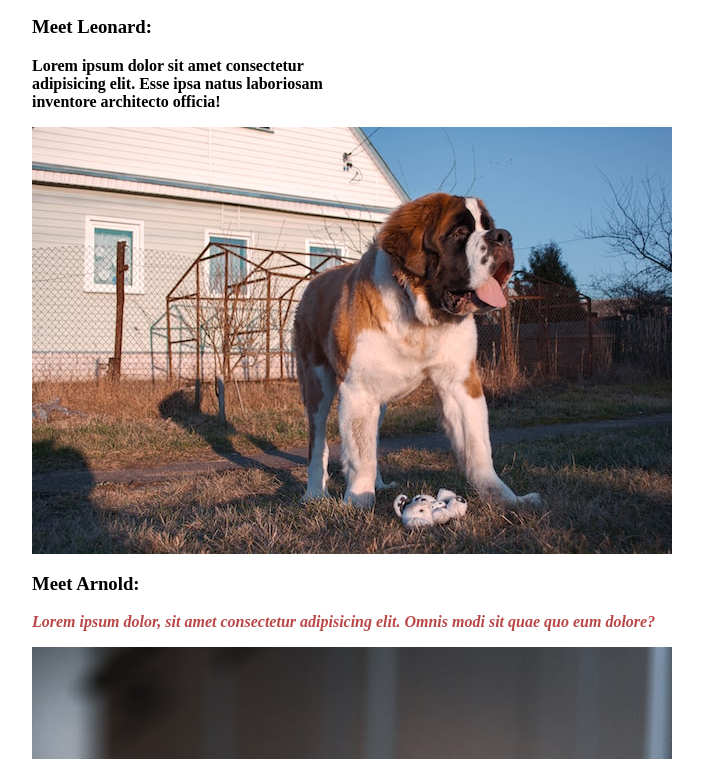
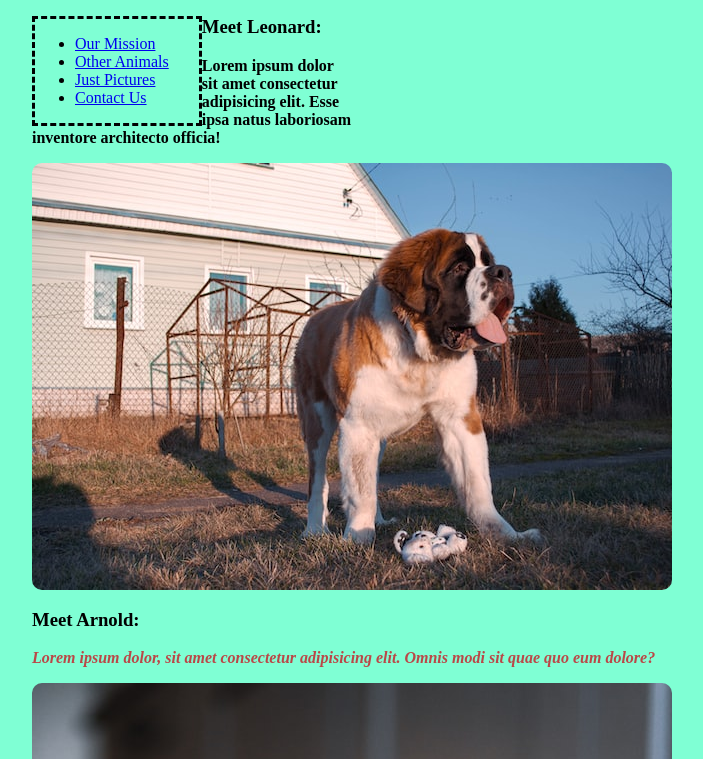
Before and after one commit to jamaier/animal-shelter, a plain HTML site: page index.html in a window 1280 px wide. Shown: the part 83-842 px from the top of the page, without its empty margins (288-991 px from the left). Drawn offline with Linux system fonts and the light colour scheme.

Commit message:
WIP: Add sidebar but trying to fix the clutter on top of page. Add additional pages and links in sidebar.

```diff
--- a/css/styles.css
+++ b/css/styles.css
@@ -3,6 +3,14 @@ body {
   width: 50%;
   height: auto;
   display: block;
+  background-color: aquamarine;
+}
+
+.sidebar {
+  float: left;
+  max-width: 300px;
+  padding-right: 30px;
+  border: 3px dashed black;
 }
 
 .intro h1 h3 {
@@ -15,6 +23,7 @@ body {
   width: 50%;
   max-width: 400px;
   height: auto;
+
 }
 
 .arnold p {
@@ -37,6 +46,7 @@ body {
 .respond {
     max-width: 100%;
     height: auto;
+    border-radius: 10px;
 }
 
 @media screen and (min-width: 781px) {
--- a/index.html
+++ b/index.html
@@ -8,6 +8,15 @@
   <div class="intro">
     <h1>Pets For Proper Homes</h1>
     <h3>Help give them a forever home</h3>
+  </div>
+
+  <div class="sidebar">
+    <ul>
+      <li><a href="mission.html">Our Mission</a></li>
+      <li><a href="other-pets.html">Other Animals</a></li>
+      <li><a href="other-pictures.html">Just Pictures</a></li>
+      <li><a href="contact.html">Contact Us</a></li>
+    </ul>
   </div>
 
   <div class="leonard">
```
Also changed, not shown: other-pets.html (added, +10 -0 lines), other-pictures.html (added, +10 -0 lines), contact.html (added), mission.html (added).
